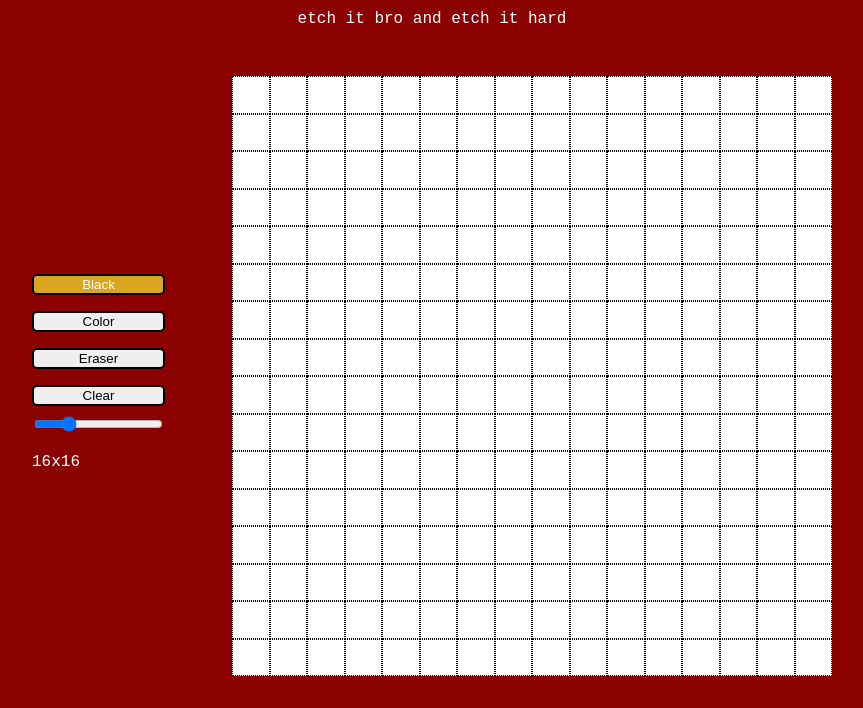
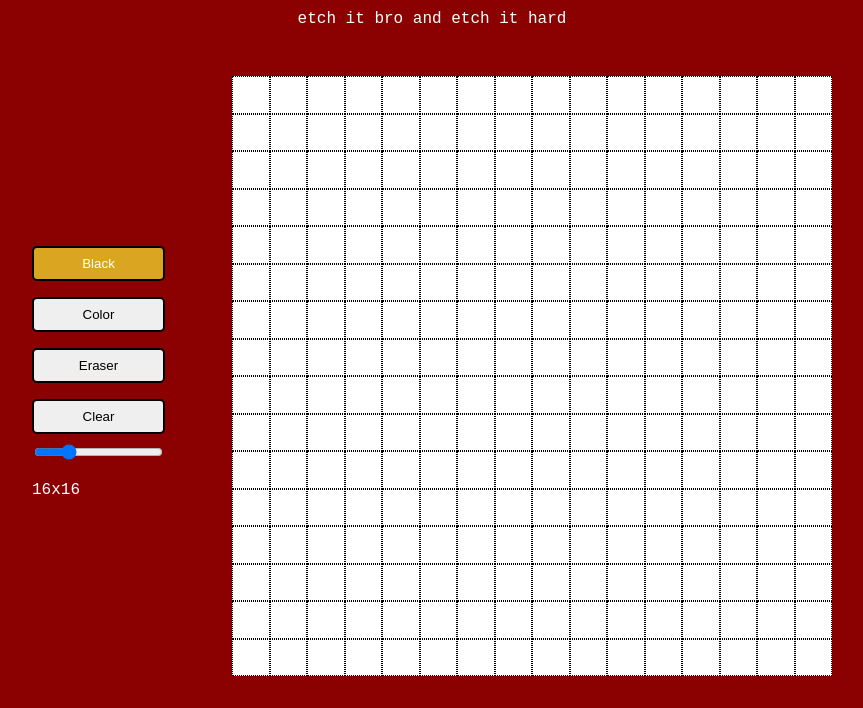
Before and after one commit to adamnnagy/etch-a-sketch, a plain HTML site: page index.html in a window 1280 px wide. Shown: the part 92-800 px from the top of the page, without its empty margins (208-1071 px from the left). Drawn offline with Linux system fonts and the light colour scheme.

Commit message:
Add padding to buttons, comments to script.js

```diff
--- a/css/style.css
+++ b/css/style.css
@@ -57,6 +57,7 @@ body {
 }
 
 button {
+    padding: 0.5rem;
 	border: #000 solid 2px;
 	border-radius: 5px;
 	margin: 0.5rem 0;
--- a/js/script.js
+++ b/js/script.js
@@ -109,6 +109,8 @@ const rainbowBrushButton = document.querySelector("#rainbow-brush-button");
 const eraserBrushButton = document.querySelector("#eraser-brush-button");
 const clearButton = document.querySelector("#clear-button");
 
+//event listeners
+
 gridSizeSlider.addEventListener("change", (e) => {
 	displayGridSize(getNewGridSize());
 	createGrid(getNewGridSize());
```
